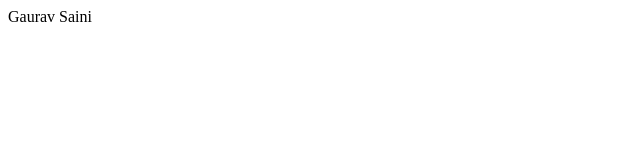
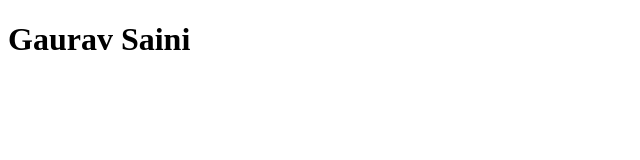
Before and after one commit to Gurv-Saini/gaurav, a plain HTML site: page index.html in a window 1280 px wide. Shown: the whole page, without its empty margins (0-640 px from the left). Drawn offline with Linux system fonts and the light colour scheme.

Commit message:
first page

```diff
--- a/index.html
+++ b/index.html
@@ -6,6 +6,6 @@
     <title>Document</title>
 </head>
 <body>
-    Gaurav Saini
+    <h1>Gaurav Saini</h1>
 </body>
 </html>
```
